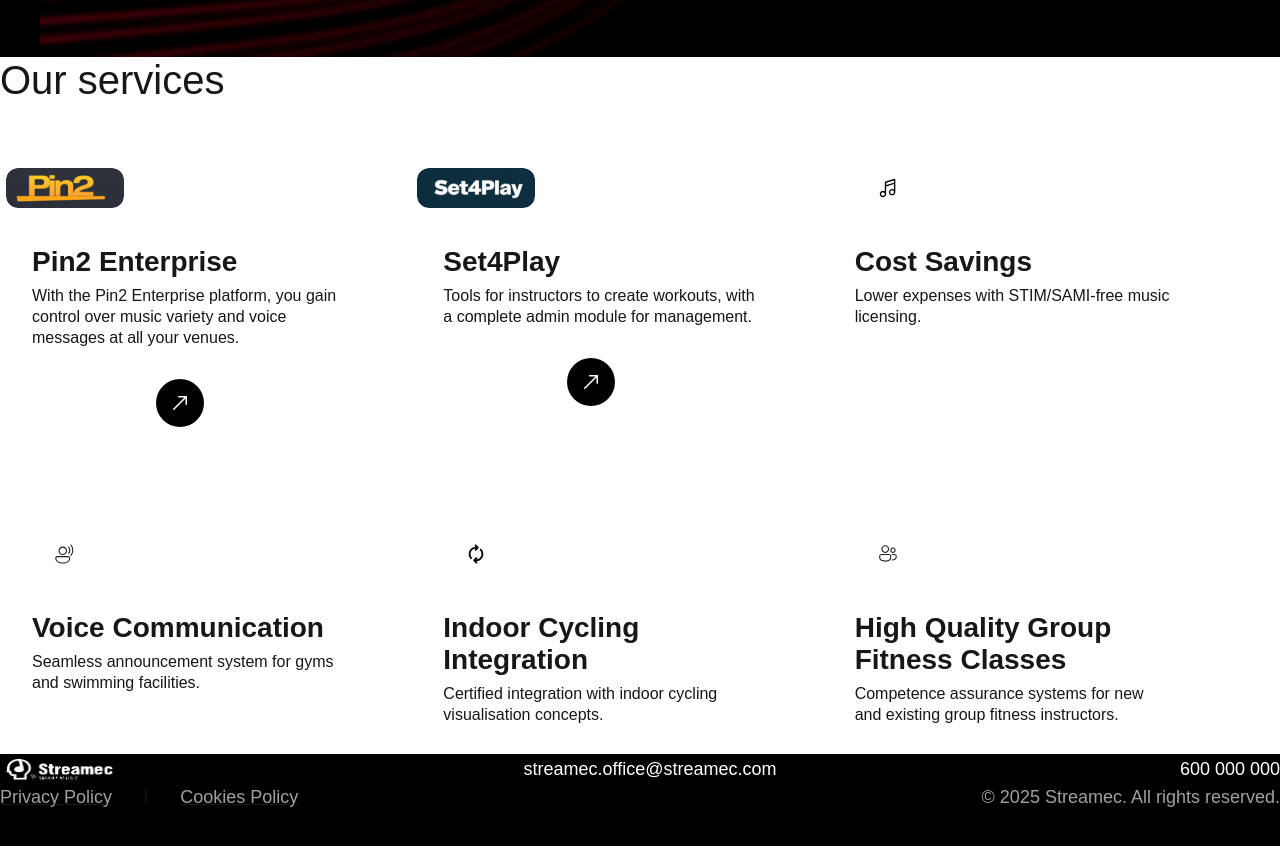
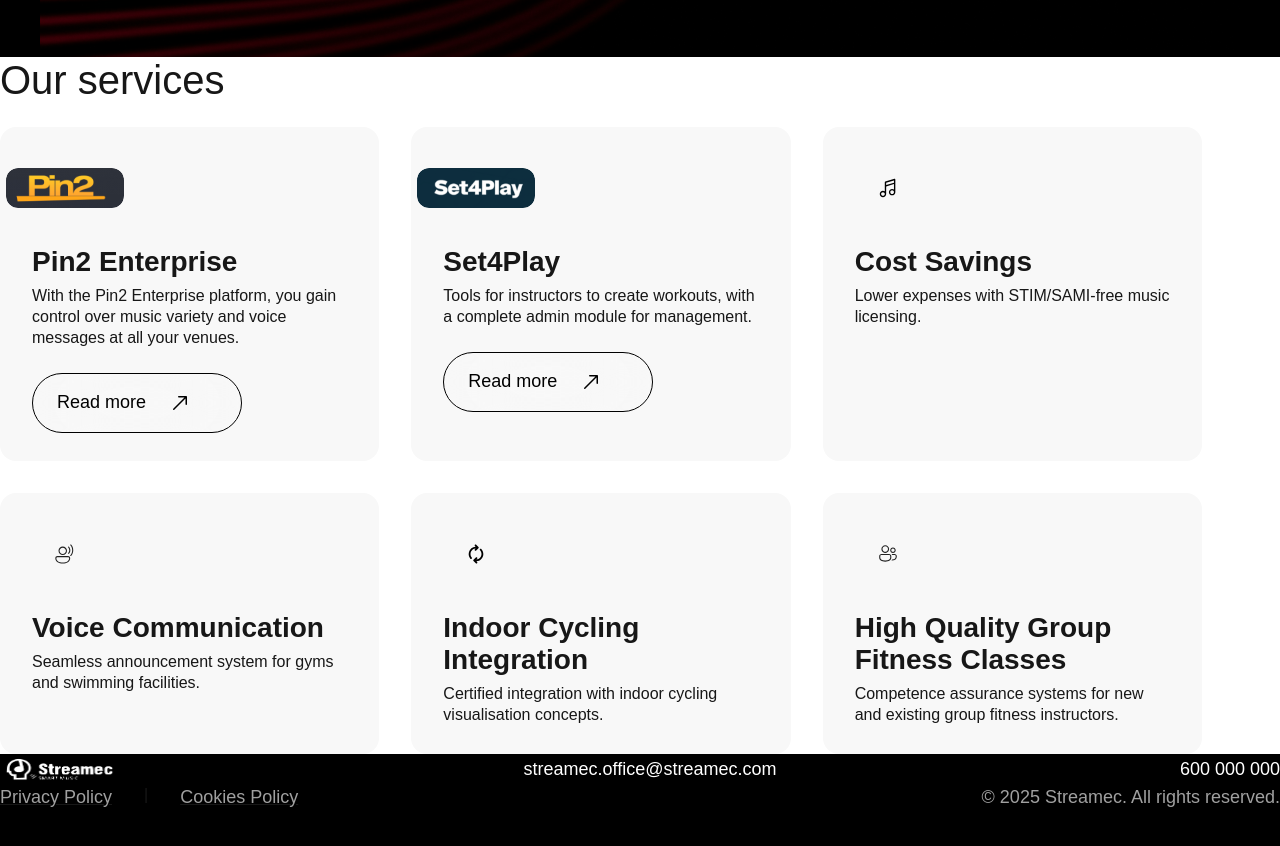
Before and after one commit to CodersBros/streamec_web, a Next.js app: page / in a window 1280 px wide. Shown: the part 720-1566 px from the top of the page. Built offline with nearby package versions, Linux system fonts and the light colour scheme.

Commit message:
feat: Update ServiceCard component with improved background styling and ButtonOutlinedLight enhancements

```diff
--- a/src/components/ui/ServiceCard.tsx
+++ b/src/components/ui/ServiceCard.tsx
@@ -4,8 +4,8 @@
 import Image from 'next/image';
 import React from 'react';
 import styled from 'styled-components';
+import { variables } from '../../styles/variables';
 import ButtonOutlinedLight from './ButtonOutlinedLight';
-import { variables } from '@/styles/variables';
 
 // Union type dla dostępnych ikon w public/icons
 export type IconName =
@@ -39,7 +39,7 @@
   padding: 28px 32px;
   gap: 25px;
   border-radius: 16px;
-  background: var(--color-surface-alt);
+  background: ${variables.colors.footerBg};
   box-sizing: border-box;
 `;
 
@@ -188,9 +188,12 @@
           <ButtonWrapper>
             <ButtonOutlinedLight
               onClick={handleButtonClick}
+              variant="dark"
+              width={210}
+              withBackdropFilter={true}
+              label='Read more'
               withIcon={true}
-              accent={variables.colors.black}
-              label='Read more'
+
             >
               {buttonText}
             </ButtonOutlinedLight>
```
